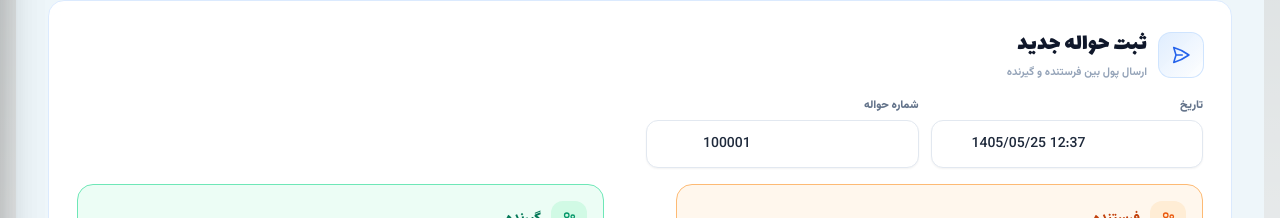
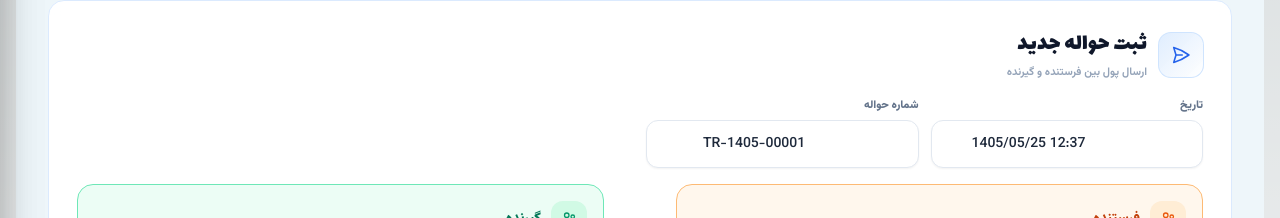
Before and after one commit to nasirahmadrahmati19-hue/exchange-admin, a Next.js app: page /dashboard/hawala in a window 1280 px wide. Shown: the part 340-558 px from the top of the page. Built offline with nearby package versions, Linux system fonts and the light colour scheme; sample sign-in values are in the browser's storage.

Commit message:
Refactor localStorage keys and tracking code logic

```diff
--- a/app/dashboard/hawala/page.tsx
+++ b/app/dashboard/hawala/page.tsx
@@ -1,12 +1,12 @@
 "use client";
 import { useEffect, useState, useMemo, useRef, type ReactNode } from "react";
 
-// ===== کلیدهای localStorage =====
+// ===== کلیدهای localStorage (هماهنگ با lib/trackingCode.ts) =====
 const CUSTOMERS_KEY = "fx-customers";
-const HAWALAS_KEY = "fx-hawalas";
-const CASH_KEY = "fx-cash";
+const HAWALAS_KEY = "hawalas";
+const CASH_KEY = "cash-entries";
 const SETTINGS_KEY = "fx-settings";
-const TRACKING_KEY = "fx-tracking";
+const TX_KEY = "fx-transactions";
 
 type Currency = "AFN" | "USD" | "EUR" | "IRR" | "PKR";
 type FeePayer = "sender" | "receiver";
@@ -26,28 +26,52 @@ const CASH_BOX_ID = "CASH_BOX";
 const CASH_BOX_NAME = "صندوق";
 const CASH_BOX_CUSTOMER: Customer = { id: CASH_BOX_ID, name: CASH_BOX_NAME, phone: "", telegram: "", balances: { AFN: 0, USD: 0, EUR: 0, IRR: 0, PKR: 0 } };
 
-// ===== سیستم کد پیگیری =====
+// ===== سیستم کد پیگیری (هماهنگ با lib/trackingCode.ts) =====
+const SEQUENCE_LENGTH = 5;
+
+function getCurrentShamsiYear(): string {
+  try {
+    const parts = new Intl.DateTimeFormat("en-US-u-ca-persian-nu-latn", { year: "numeric" }).formatToParts(new Date());
+    return parts.find(p => p.type === "year")?.value || "1405";
+  } catch { return "1405"; }
+}
+
+function getTrackingNumberValue(code: string): number {
+  if (!code) return 0;
+  const newFormat = String(code).match(/^TR-\d{4}-(\d{4,5})$/);
+  if (newFormat) return Number(newFormat[1]) || 0;
+  const oldFormat = String(code).match(/^(?:HW|FX)-(\d+)$/);
+  if (oldFormat) return Number(oldFormat[1]) || 0;
+  return 0;
+}
+
+function collectUsedTrackingNumbers(): Set<number> {
+  const usedNumbers = new Set<number>();
+  try {
+    const rawTx = localStorage.getItem(TX_KEY);
+    if (rawTx) { const txs = JSON.parse(rawTx); if (Array.isArray(txs)) for (const tx of txs) { const num = getTrackingNumberValue(tx.trackingCode || tx.number || ""); if (num > 0) usedNumbers.add(num); } }
+  } catch {}
+  try {
+    const rawHw = localStorage.getItem(HAWALAS_KEY);
+    if (rawHw) { const hws = JSON.parse(rawHw); if (Array.isArray(hws)) for (const hw of hws) { const num = getTrackingNumberValue(hw.number || ""); if (num > 0) usedNumbers.add(num); } }
+  } catch {}
+  try {
+    const rawCe = localStorage.getItem(CASH_KEY);
+    if (rawCe) { const ces = JSON.parse(rawCe); if (Array.isArray(ces)) for (const ce of ces) { const num = getTrackingNumberValue(ce.trackingCode || ""); if (num > 0) usedNumbers.add(num); } }
+  } catch {}
+  return usedNumbers;
+}
+
 function getNextTrackingCode(): string {
-  try {
-    const raw = localStorage.getItem(TRACKING_KEY);
-    const current = raw ? parseInt(raw, 10) : 100000;
-    return String(current + 1);
-  } catch { return "100001"; }
+  const year = getCurrentShamsiYear();
+  const usedNumbers = collectUsedTrackingNumbers();
+  let nextNumber = 1;
+  while (usedNumbers.has(nextNumber)) nextNumber++;
+  return `TR-${year}-${String(nextNumber).padStart(SEQUENCE_LENGTH, "0")}`;
 }
-function consumeTrackingCode(): string {
-  try {
-    const raw = localStorage.getItem(TRACKING_KEY);
-    const current = raw ? parseInt(raw, 10) : 100000;
-    const next = current + 1;
-    localStorage.setItem(TRACKING_KEY, String(next));
-    return String(next);
-  } catch { return "100001"; }
-}
-function initTrackingSystem() {
-  try {
-    if (!localStorage.getItem(TRACKING_KEY)) localStorage.setItem(TRACKING_KEY, "100000");
-  } catch {}
-}
+
+function consumeTrackingCode(): string { return getNextTrackingCode(); }
+function initTrackingSystem(): void {}
 
 // ===== سیستم تبدیل عدد به حروف فارسی =====
 function numberToPersianWords(num: number): string {
@@ -128,19 +152,16 @@ function getCustomerChatId(name: string): string {
 async function sendReceipt(data: { type: string; date: Date; trackingCode: string; description: string; amount: number; currency: string; customerName?: string; balances: Record<string, number>; rate?: number }) {
   const settings = getTelegramSettings();
   if (!settings.enabled || !settings.botToken) return;
-
   const isWithdraw = data.type === "withdraw" || data.type === "hawala_cancel";
   const title = isWithdraw ? "🔴 سند برد" : "🟢 سند رسید";
   const dateStr = formatShamsiDateTime(data.date);
   const amountWords = numberToPersianWords(data.amount);
   const fmtAmount = data.amount.toLocaleString("en-US");
-
   let text = `${title}\n\n🗓 تاریخ: ${dateStr}\n\n🛅 پیگیری: ${data.trackingCode}\n\n`;
   if (data.customerName) text += `👤 مشتری: ${data.customerName}\n\n`;
   text += `📑 شرح: ${data.description}, مبلغ ${amountWords}\n\n`;
   if (data.rate && data.rate > 0) text += `📊 نرخ: ${data.rate}\n\n`;
   text += `💰 مبلغ: ${fmtAmount} ${data.currency}\n\n-------------بیلانس فعلی--------------\n`;
-
   const curLabels: Record<string, string> = { AFN: "افغانی", USD: "دالر", EUR: "یورو", IRR: "تومان", PKR: "کلدار" };
   for (const [cur, bal] of Object.entries(data.balances)) {
     const label = curLabels[cur] || cur;
@@ -149,11 +170,7 @@ async function sendReceipt(data: { type: string; date: Date; trackingCode: strin
     text += `${label}: ${fb} ${status}\n`;
   }
   text += `\n🏦 صرافی برادران نورزاد — هرات`;
-
-  if (data.customerName) {
-    const cChatId = getCustomerChatId(data.customerName);
-    if (cChatId) await sendTelegramMessage(settings.botToken, cChatId, text);
-  }
+  if (data.customerName) { const cChatId = getCustomerChatId(data.customerName); if (cChatId) await sendTelegramMessage(settings.botToken, cChatId, text); }
   if (settings.chatId) await sendTelegramMessage(settings.botToken, settings.chatId, text);
 }
 
```
